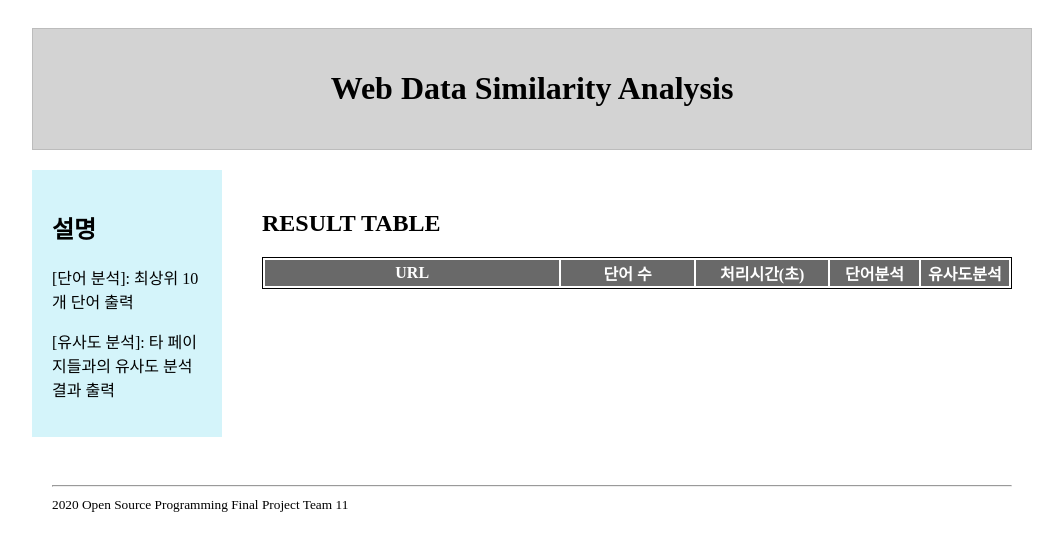
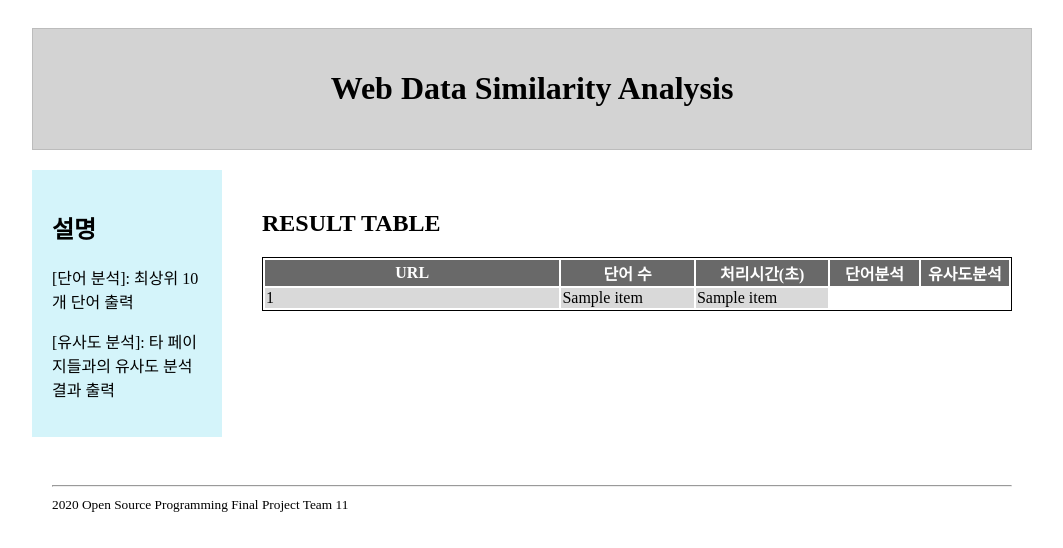
Before and after one commit to Shyellen/OSP_Project, a Flask app: template templates/result.html in a window 1280 px wide. Shown: the top 548 px of the page, without its empty margins (108-1171 px from the left). Run offline with Flask 2, Linux system fonts and the light colour scheme; the template is opened without the code that fills it: most values are stand-ins (such as "Sample title", 1, 10 or a date in 2020); lists and menus that the app fills with data are empty; some libraries are stand-ins or nearby versions.

Commit message:
result.html: add table

```diff
--- a/templates/result.html
+++ b/templates/result.html
@@ -38,6 +38,13 @@
 					</tr>
 				</thead>
 				<tbody>
+					{% for item in result %}
+					<tr>
+						<td>{{item[0]}}</td>
+						<td>{{item[1]}}</td>
+						<td>{{item[2]}}</td>
+					</tr>
+					{% endfor %}
 				</tbody>
 			</table>
 			</div>
```
